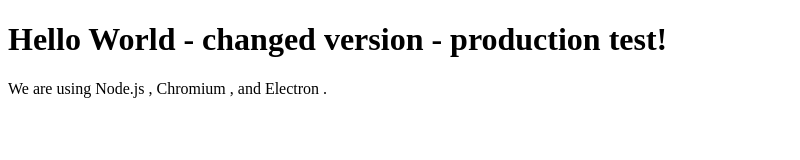
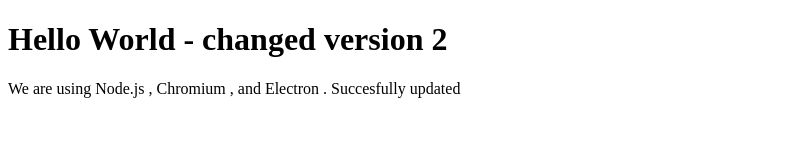
Before and after one commit to meghajayakumar/electron-update, an Electron app: page index.html in a window 800 px wide. Drawn offline with Linux system fonts and the light colour scheme.

Commit message:
test again

```diff
--- a/index.html
+++ b/index.html
@@ -8,11 +8,11 @@
     <title>Hello World!</title>
   </head>
   <body>
-    <h1>Hello World - changed version - production test!</h1>
+    <h1>Hello World - changed version 2</h1>
     We are using Node.js <span id="node-version"></span>,
     Chromium <span id="chrome-version"></span>,
     and Electron <span id="electron-version"></span>.
-
+    <span>Succesfully updated</span>
     <!-- You can also require other files to run in this process -->
     <script src="./renderer.js"></script>
   </body>
```
